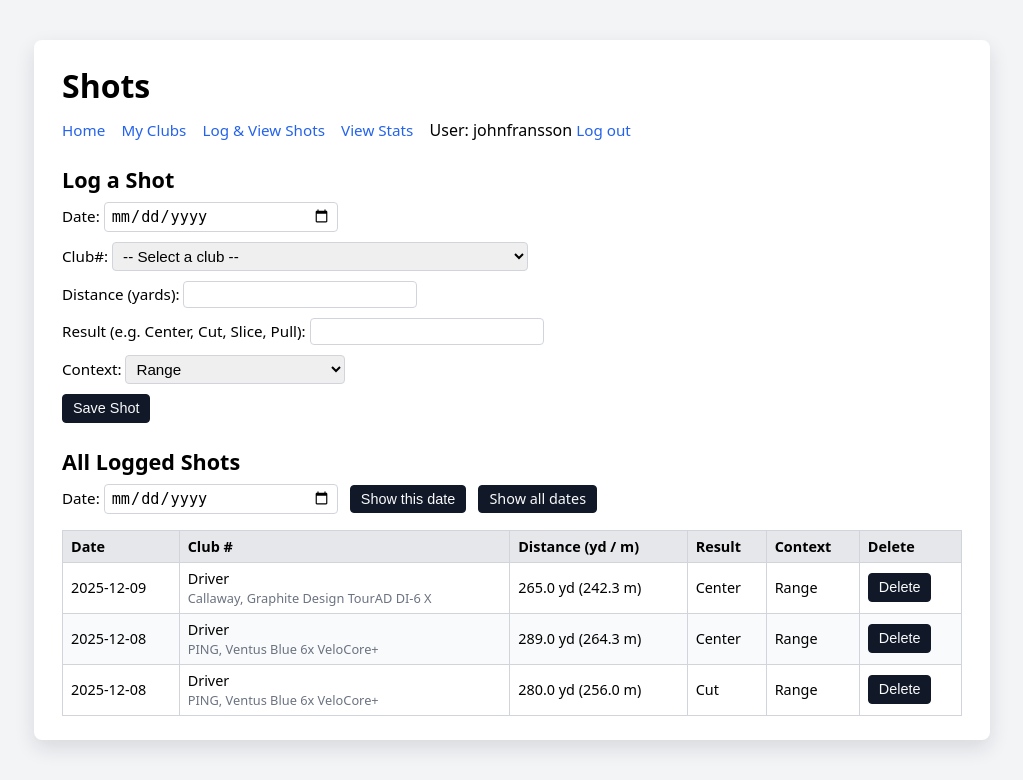
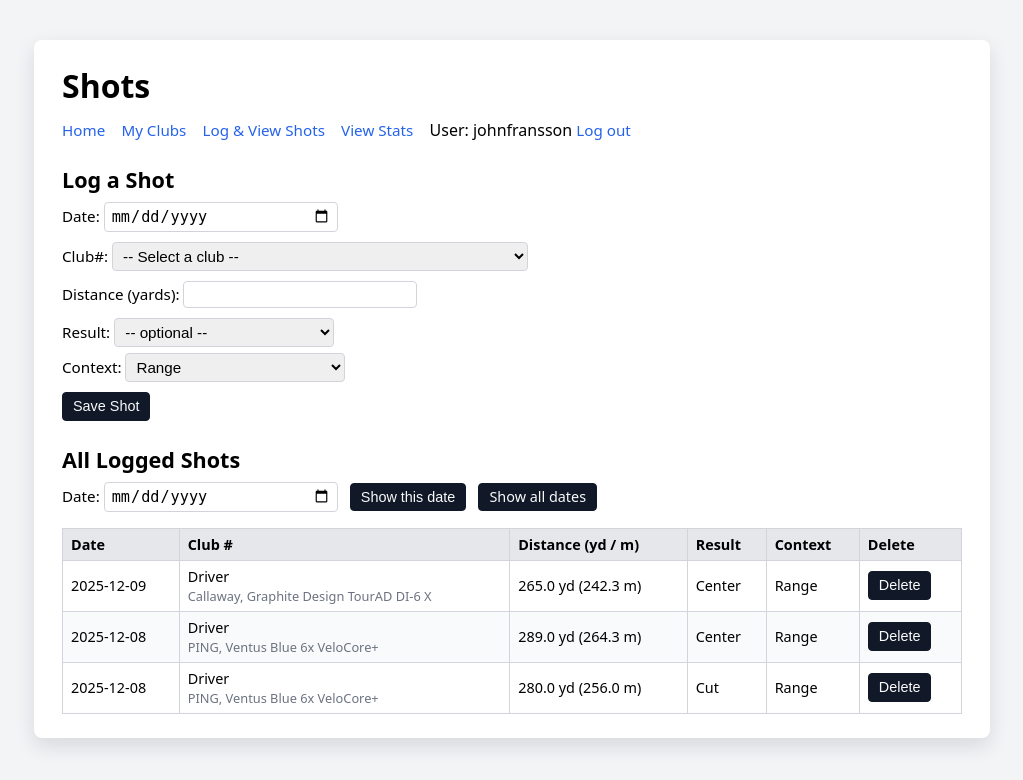
Before and after one commit to fransson1000/Golf-Tracker, a Flask app: page /shots in a window 1280 px wide. Shown: the top 780 px of the page, without its empty margins (128-1151 px from the left). Run offline with Flask 3, Linux system fonts and the light colour scheme; a user stored in the database is signed in; some libraries are stand-ins or nearby versions.

Commit message:
Update shots.html

```diff
--- a/templates/shots.html
+++ b/templates/shots.html
@@ -60,11 +60,16 @@
                 </p>
 
                 <p>
-                    <label>
-                        Result (e.g. Center, Cut, Slice, Pull):
-                        <!-- Free-text result; used to classify left/center/right in stats -->
-                        <input type="text" name="result">
-                    </label>
+                    <label for="result">Result:</label>
+                    <!-- Determine which direction the shot landed -->
+                    <select id="result" name="result">
+                        <option value="">-- optional --</option>
+                        <option value="hook">Hook</option>
+                        <option value="draw">Draw</option>
+                        <option value="center">Center</option>
+                        <option value="cut">Cut</option>
+                        <option value="slice">Slice</option>
+                    </select>
                 </p>
 
                 <p>
```
